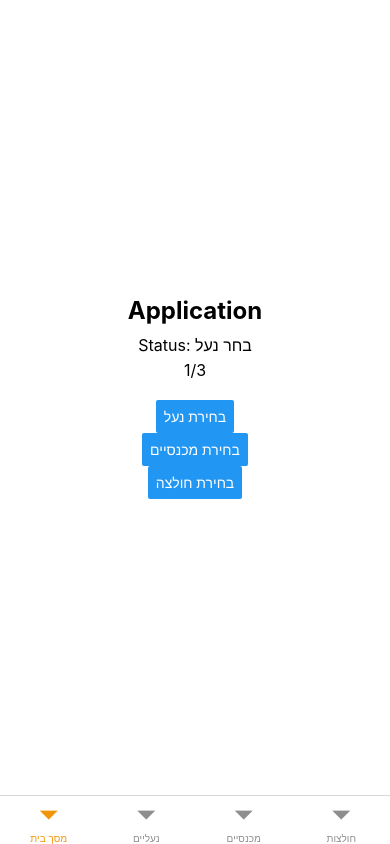
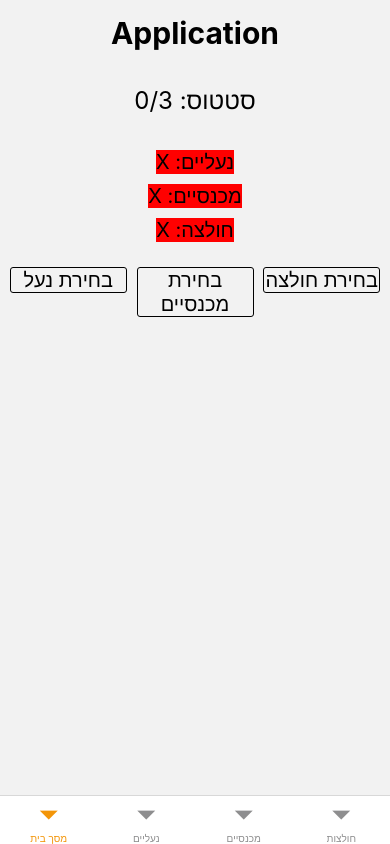
Before and after one commit to NirIzhak/SellMeHW, a React Native app: screen / in a window 390 px wide. Built offline with nearby package versions, Linux system fonts and the light colour scheme; no server answers.

Commit message:
Update HomeScreen.jsx

```diff
--- a/src/screens/HomeScreen.jsx
+++ b/src/screens/HomeScreen.jsx
@@ -1,40 +1,245 @@
-import React, { useContext } from 'react';
-import { View, Text, Button, StyleSheet } from 'react-native';
-import { SellMeContext } from '../context/SellMeContext';
+import React, { useContext, useState } from "react";
+import {
+  SafeAreaView,
+  View,
+  Text,
+  Button,
+  StyleSheet,
+  TouchableOpacity,
+  Alert,
+} from "react-native";
+import { SellMeContext } from "../context/SellMeContext";
+import Modal from "react-native-modal";
+
 
 const HomeScreen = ({ navigation }) => {
+  const {
+    currentShoes,
+    currentPants,
+    currentShirt,
+    currentSet,
+    setAllSets,
+    allSets,
+    setCurrentPants,
+    setCurrentShirt,
+    setCurrentShoes,
+  } = useContext(SellMeContext);
+
+  const [isModalVisible, setModalVisible] = useState(false);
+
+  const toggleModal = () => {
+    setModalVisible(!isModalVisible);
+  };
 
   return (
-    <View style={styles.container}>
-      <Text style={styles.title}>Application</Text>
-      <Text style={styles.status}>Status: בחר נעל</Text>
-      <Text style={styles.progress}>1/3</Text>
-      <Button title="בחירת נעל" onPress={() => navigation.navigate('Shoes')} />
-      <Button title="בחירת מכנסיים" onPress={() => navigation.navigate('Pants')} />
-      <Button title="בחירת חולצה" onPress={() => navigation.navigate('Shirts')} />
-    </View>
+    <SafeAreaView
+      style={{
+        display: "flex",
+        justifyContent: "center",
+        alignItems: "center",
+      }}
+    >
+      <Text
+        style={{
+          textAlign: "center",
+          marginTop: 15,
+          fontSize: 30,
+          fontWeight: "bold",
+        }}
+      >
+        Application
+      </Text>
+      <Text style={styles.status}>
+        סטטוס:{" "}
+        {(currentPants ? 1 : 0) +
+          (currentShirt ? 1 : 0) +
+          (currentShoes ? 1 : 0)}
+        /3
+      </Text>
+      <Text
+        style={{
+          backgroundColor: currentShoes ? "green" : "red",
+          fontSize: 20,
+          marginBottom: 10,
+        }}
+      >
+        נעליים: {currentShoes ? "V" : "X"}
+      </Text>
+      <Text
+        style={{
+          backgroundColor: currentPants ? "green" : "red",
+          fontSize: 20,
+          marginBottom: 10,
+        }}
+      >
+        מכנסיים: {currentPants ? "V" : "X"}
+      </Text>
+      <Text
+        style={{
+          backgroundColor: currentShirt ? "green" : "red",
+          fontSize: 20,
+          marginBottom: 10,
+        }}
+      >
+        חולצה: {currentShirt ? "V" : "X"}
+      </Text>
+      <View style={styles.buttons}>
+        <TouchableOpacity
+          style={{ width: "30%" }}
+          onPress={() => navigation.navigate("Shoes")}
+        >
+          <Text
+            style={{
+              textAlign: "center",
+              fontSize: 20,
+              borderColor: "black",
+              borderWidth: 1,
+              borderRadius: 3,
+            }}
+          >
+            בחירת נעל
+          </Text>
+        </TouchableOpacity>
+        <TouchableOpacity
+          style={{ width: "30%" }}
+          onPress={() => navigation.navigate("Pants")}
+        >
+          <Text
+            style={{
+              textAlign: "center",
+              fontSize: 20,
+              borderColor: "black",
+              borderWidth: 1,
+              borderRadius: 3,
+            }}
+          >
+            בחירת מכנסיים
+          </Text>
+        </TouchableOpacity>
+        <TouchableOpacity
+          style={{ width: "30%" }}
+          onPress={() => navigation.navigate("Shirts")}
+        >
+          <Text
+            style={{
+              textAlign: "center",
+              fontSize: 20,
+              borderColor: "black",
+              borderWidth: 1,
+              borderRadius: 3,
+            }}
+          >
+            בחירת חולצה
+          </Text>
+        </TouchableOpacity>
+      </View>
+      {currentPants && currentShirt && currentShoes && (
+        <>
+        <TouchableOpacity
+          style={{ marginTop: 150 }}
+          onPress={() => {
+            setModalVisible(true); // Open the modal
+          }}
+        >
+          <Text
+            style={{
+              textAlign: "center",
+              fontSize: 26,
+              borderColor: "green",
+              borderWidth: 1,
+              borderRadius: 3,
+              padding: 10,
+            }}
+          >
+            שמור סט
+          </Text>
+        </TouchableOpacity>
+        <Modal style={{backgroundColor: 'whitesmoke', borderRadius: 9, marginTop: 145, marginBottom: 145}} isVisible={isModalVisible}>
+        <View style={{ flex: 1, justifyContent: "center", alignItems: "center"}}>
+        <Text style={{marginTop: 15}}>Sheos</Text>
+        <Text>
+          {currentShoes.item.name} - {currentShoes.item.brand}
+        </Text>
+        <View style={{ display: "flex", flexDirection: "row" }}>
+          <Text>Selected Color:</Text>
+          <Text
+            style={{
+              backgroundColor: currentShoes.selectedColor,
+              width: "10%",
+            }}
+          ></Text>
+        </View>
+        <Text>Size: {currentShoes.selectedSize}</Text>
+        <Text style={{marginTop: 15}}>Pants</Text>
+        <Text>
+          {currentPants.item.name} - {currentPants.item.brand}
+        </Text>
+        <View style={{ display: "flex", flexDirection: "row" }}>
+          <Text>Selected Color:</Text>
+          <Text
+            style={{
+              backgroundColor: currentPants.selectedColor,
+              width: "10%",
+            }}
+          ></Text>
+        </View>
+        <Text>Size: {currentPants.selectedSize}</Text>
+        <Text style={{marginTop: 15}}>Shirt</Text>
+        <Text>
+          {currentShirt.item.name} - {currentShirt.item.brand}
+        </Text>
+        <View style={{ display: "flex", flexDirection: "row" }}>
+          <Text>Selected Color:</Text>
+          <Text
+            style={{
+              backgroundColor: currentShirt.selectedColor,
+              width: "10%",
+            }}
+          ></Text>
+        </View>
+        <Text>Size: {currentShirt.selectedSize}</Text>
+
+
+          <View style={{display: 'flex', flexDirection: 'row', marginTop: 200, justifyContent:'space-evenly', width:'100%'}}>
+          <Button title="שמור סט" onPress={() => {
+            allSets.push(currentSet);
+            setCurrentShoes(null);
+            setCurrentPants(null);
+            setCurrentShirt(null);
+            navigation.navigate("Sets");
+            toggleModal();
+          }} />
+          <Button title="ביטול" onPress={toggleModal} />
+          <Button title="העתק" onPress={()=>{console.log("dsa")}} />
+          </View>
+        </View>
+      </Modal>
+</>
+      )}
+
+
+    </SafeAreaView>
   );
 };
 
 const styles = StyleSheet.create({
-  container: {
-    flex: 1,
-    justifyContent: 'center',
-    alignItems: 'center',
-    backgroundColor: '#ffffff',
-  },
   title: {
     fontSize: 24,
-    fontWeight: 'bold',
+    fontWeight: "bold",
     marginBottom: 10,
   },
   status: {
-    fontSize: 16,
-    marginBottom: 5,
+    fontSize: 24,
+    marginBottom: 35,
+    marginTop: 35,
   },
-  progress: {
-    fontSize: 16,
-    marginBottom: 20,
+  progress: {},
+  buttons: {
+    display: "flex",
+    flexDirection: "row",
+    justifyContent: "space-evenly",
+    width: "100%",
+    marginTop: 15,
   },
 });
 
```
